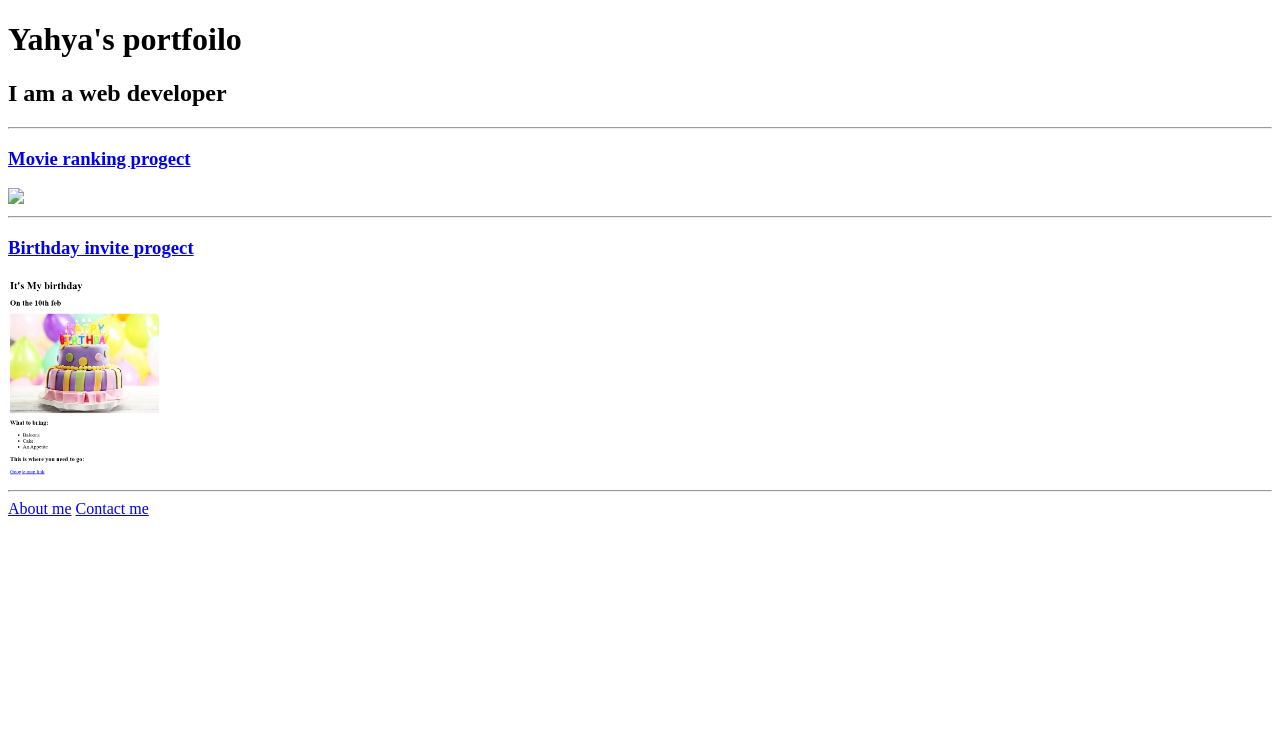
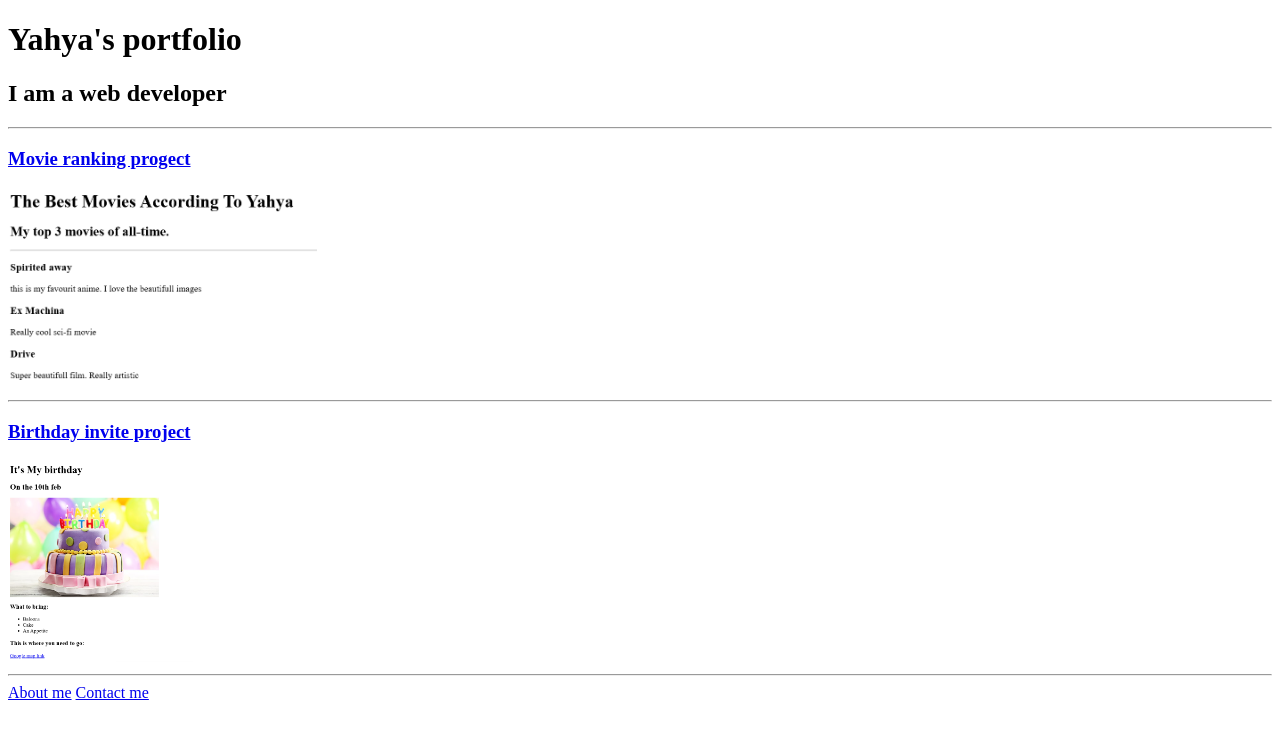
Before and after one commit to yahya941/html-protfolio, a plain HTML site: page index.html in a window 1280 px wide. Drawn offline with Linux system fonts and the light colour scheme.

Commit message:
Add files via upload

```diff
--- a/index.html
+++ b/index.html
@@ -7,13 +7,13 @@
  </head>
 
  <body>
-    <h1>Yahya's portfoilo</h1>
+    <h1>Yahya's portfolio</h1>
     <h2>I am a web developer</h2>
     <hr />
     <h3><a href="./assets/images/YahMovies.png">Movie ranking progect</a></h3>
-    <img src="./assets/images/YahMovies.png/" height="200"/>
+    <img src="./assets/images/YahMovies.png" height="200"/>
     <hr />
-    <h3><a href="./public/YahBirthday.html">Birthday invite progect</a></h3>
+    <h3><a href="./public/YahBirthday.html">Birthday invite project</a></h3>
     <img src="./assets/images/YahBirthday.png" height="200"/>
     <hr />
     <a href="./public/about.html">About me</a>
```
